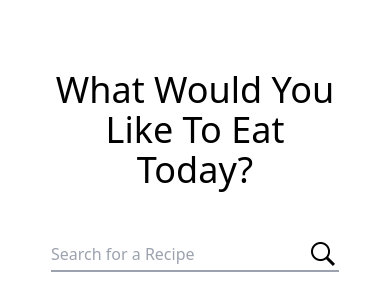
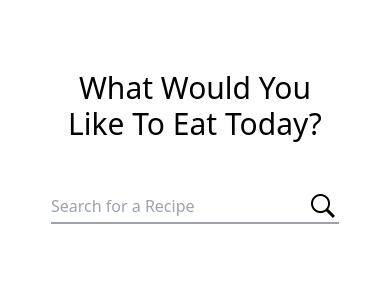
Before and after one commit to Amina880/Capstone, a React (Vite) app in the folder capstone-project/: page / in a window 390 px wide. Shown: the part 142-430 px from the top of the page. Built offline with nearby package versions, Linux system fonts and the light colour scheme; no server answers.

Commit message:
styles: changed font size

```diff
--- a/capstone-project/src/pages/Home.jsx
+++ b/capstone-project/src/pages/Home.jsx
@@ -12,7 +12,7 @@ function Home() {
       <Nav />
       <div className="mx-auto max-[390px]:w-72 w-96 md:w-[970px] pt-28 ">
         <div className="pb-20">
-            <p className="text-4xl text-center pb-12 font-extralight ">What Would You Like To Eat Today?</p>
+            <p className="md:text-4xl text-3xl text-center pb-12 font-extralight ">What Would You Like To Eat Today?</p>
             <SearchBar />
         </div>
 
```
